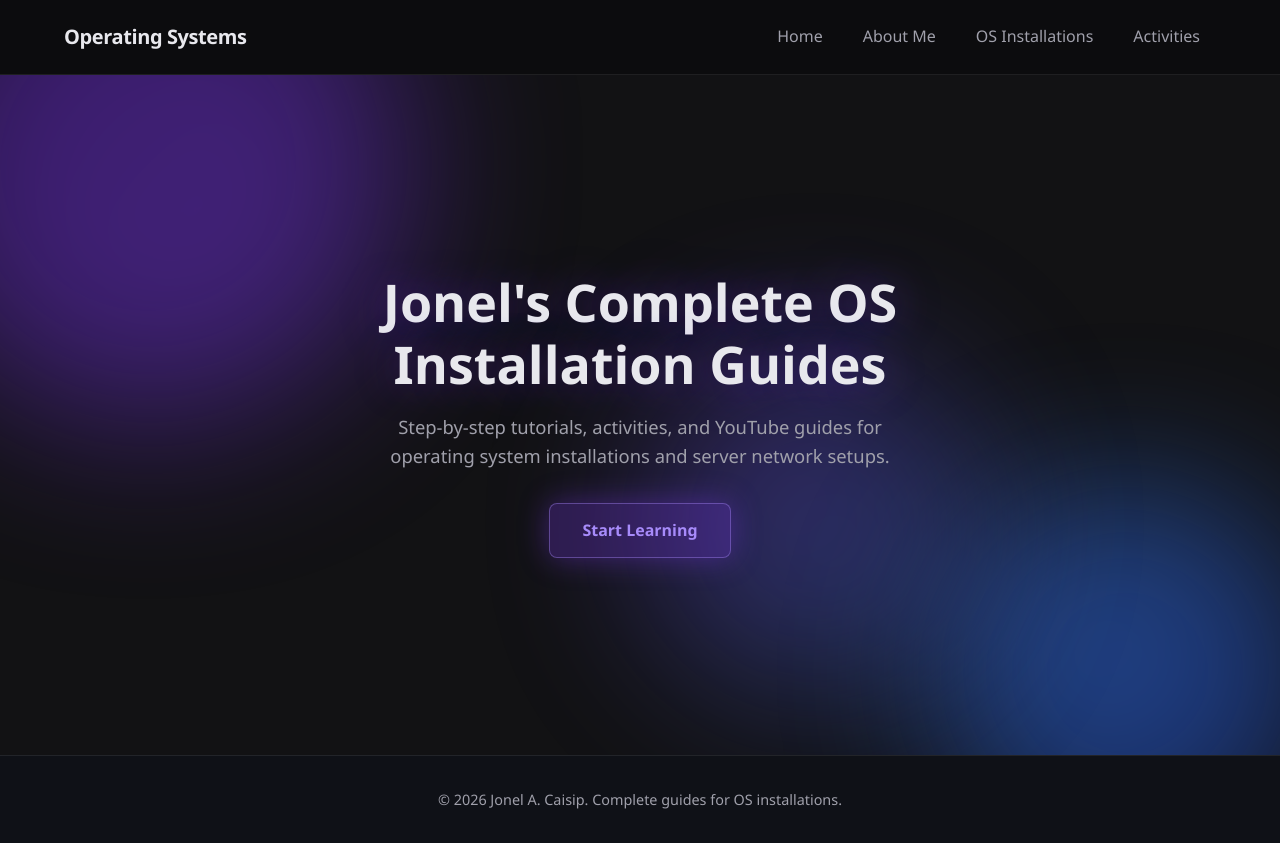
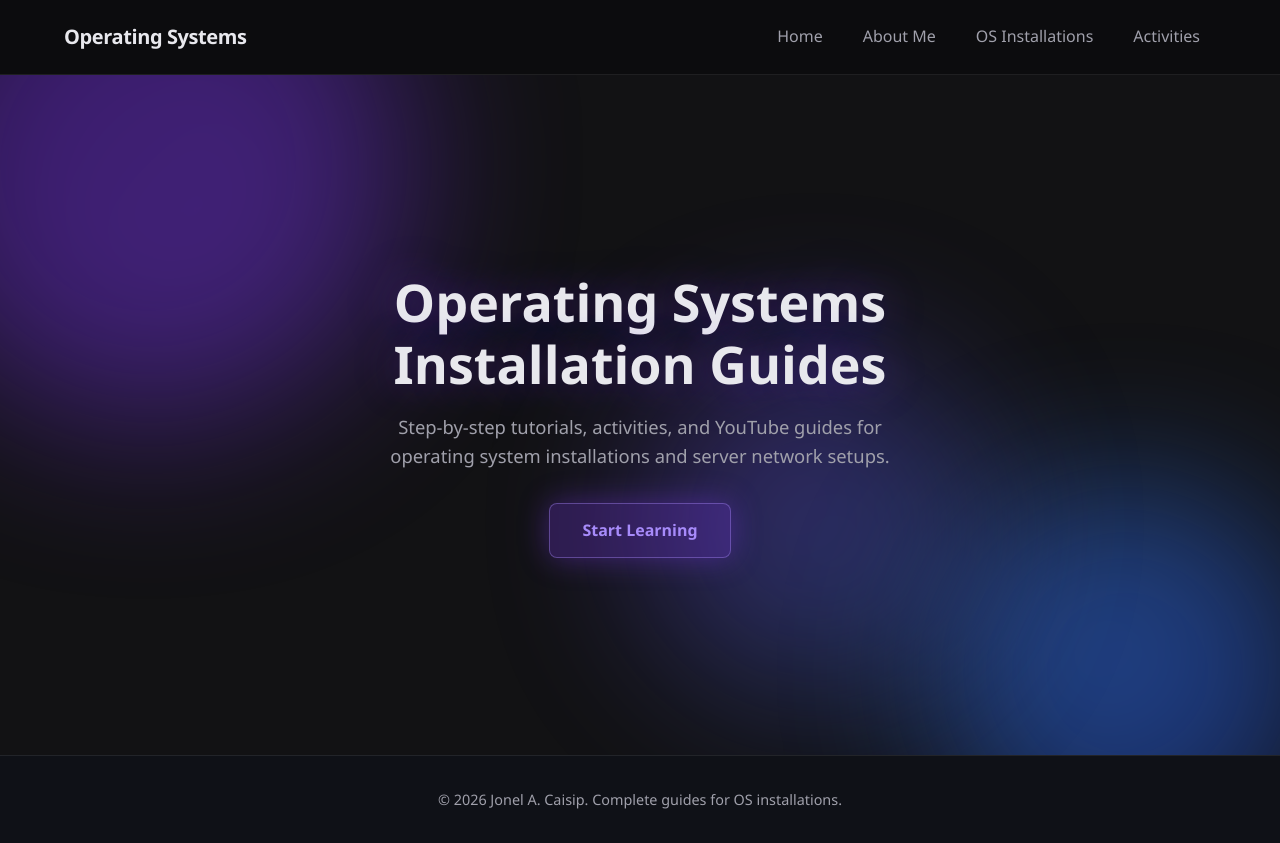
Before and after one commit to notJ1L/Operating-Systems, a plain HTML site: page index.html in a window 1280 px wide. Drawn offline with Linux system fonts and the light colour scheme.

Commit message:
Changed Title

```diff
--- a/index.html
+++ b/index.html
@@ -64,7 +64,7 @@
           <div class="gradient-blob blob-3"></div>
         </div>
         <div class="hero-content">
-          <h1>Jonel's Complete OS Installation Guides</h1>
+          <h1>Operating Systems Installation Guides</h1>
           <p class="hero-subheading">Step-by-step tutorials, activities, and YouTube guides for operating system installations and server network setups.</p>
           <a href="#os-win10" class="cta-button" data-page="os" data-id="win10">Start Learning</a>
         </div>
```
